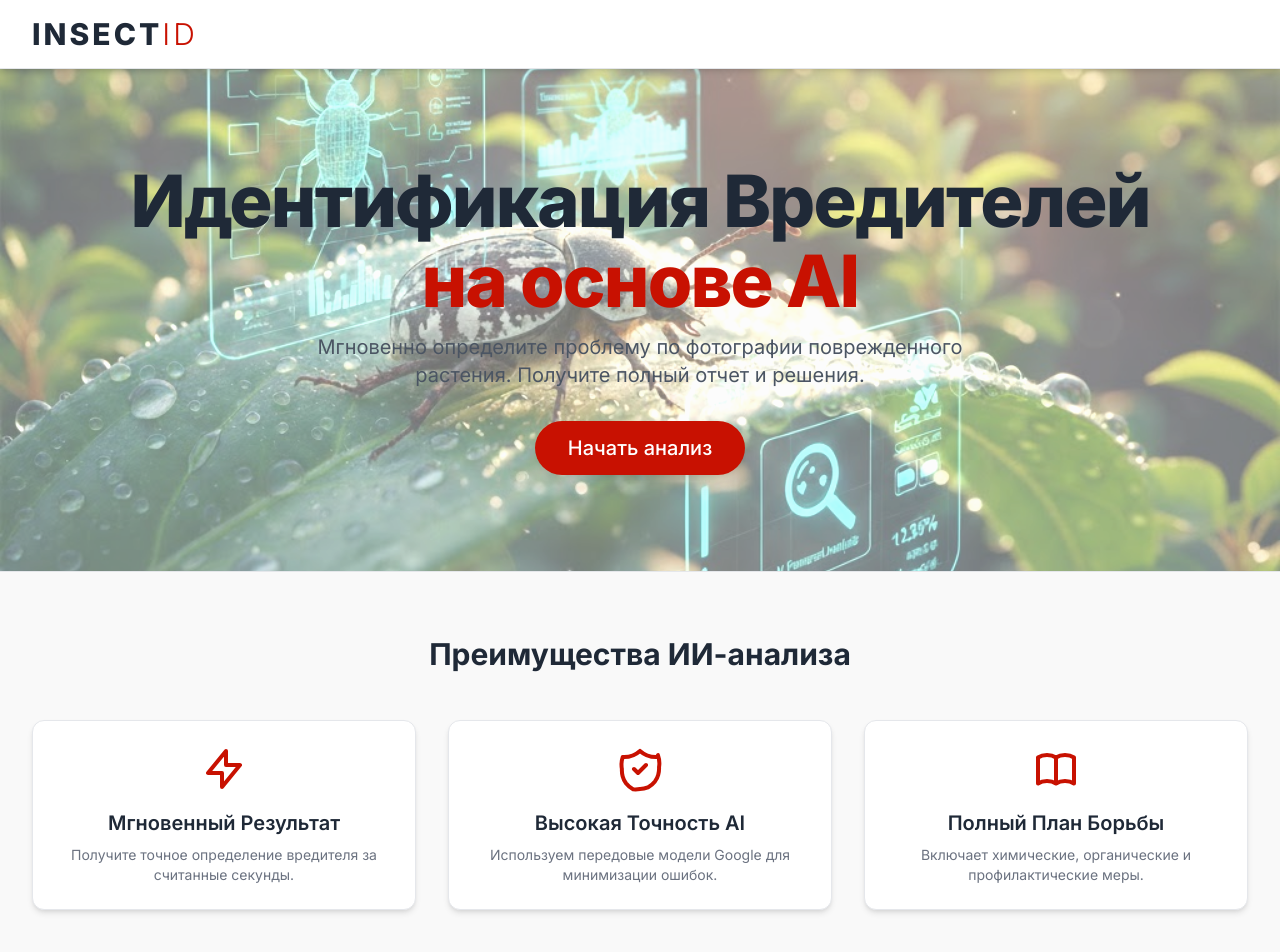
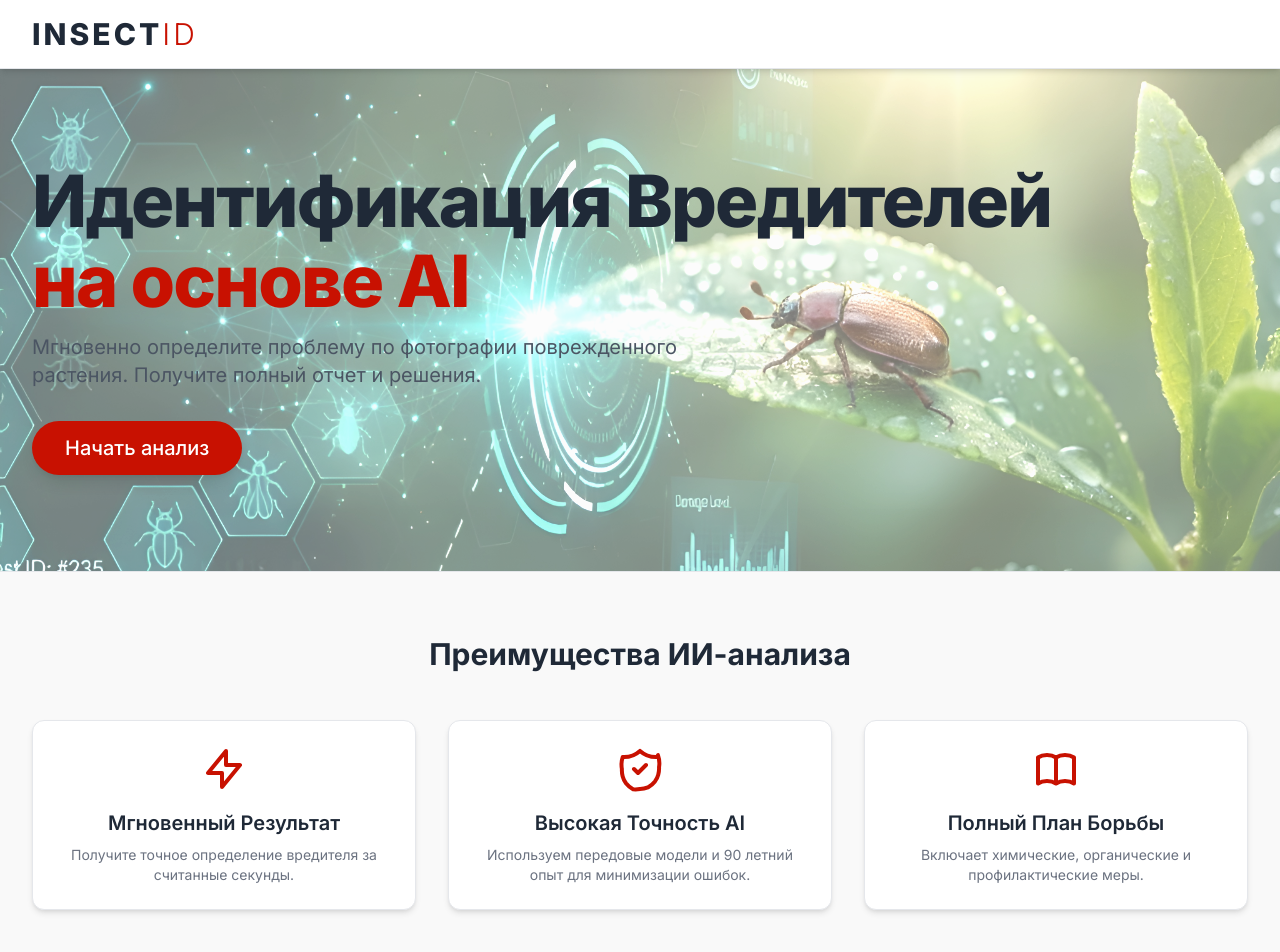
Before and after one commit to Tro6a/InsectID, a website: page index.html in a window 1280 px wide. Shown: the top 952 px of the page. Drawn offline with nearby package versions, Linux system fonts and the light colour scheme.

Commit message:
Update index.html

```diff
--- a/index.html
+++ b/index.html
@@ -99,16 +99,18 @@
         </div>
     </header>
 
-    <!-- Hero Section (Light, Image Background) -->
-    <section class="hero-section text-center text-dark">
+    <!-- Hero Section (Light, Image Background) - Текст теперь выровнен по ЛЕВОМУ КРАЮ -->
+    <section class="hero-section text-dark">
         <!-- Вставленное пользователем изображение -->
-        <img src="unnamed (1).jpg" alt="Вредитель на листе с голографическим интерфейсом" class="hero-bg-image">
-        <div class="hero-content max-w-7xl mx-auto px-4 sm:px-6 lg:px-8">
+        <img src="Banner.jpg" alt="Вредитель на листе с голографическим интерфейсом" class="hero-bg-image">
+
+        <!-- Контент теперь text-left и не центрируется по ширине -->
+        <div class="hero-content max-w-7xl mx-auto px-4 sm:px-6 lg:px-8 text-left">
             <h2 class="text-5xl tracking-tight font-extrabold sm:text-6xl md:text-7xl">
                 <span class="block text-gray-800">Идентификация Вредителей</span>
                 <span class="block text-primary mt-2">на основе AI</span>
             </h2>
-            <p class="mt-4 text-xl text-gray-600 max-w-2xl mx-auto">
+            <p class="mt-4 text-xl text-gray-600 max-w-2xl">
                 Мгновенно определите проблему по фотографии поврежденного растения. Получите полный отчет и решения.
             </p>
             <div class="mt-8">
@@ -144,7 +146,7 @@
                         </svg>
                     </div>
                     <h4 class="text-xl font-semibold mb-2 text-gray-800">Высокая Точность AI</h4>
-                    <p class="text-gray-500 text-sm">Используем передовые модели Google для минимизации ошибок.</p>
+                    <p class="text-gray-500 text-sm">Используем передовые модели и 90 летний опыт для минимизации ошибок.</p>
                 </div>
 
                 <!-- 3. Решения -->
@@ -260,7 +262,7 @@
     <!-- Подвал -->
     <footer class="bg-white border-t border-gray-200 text-gray-500 mt-12 py-6">
         <div class="max-w-7xl mx-auto px-4 text-center">
-            <p>&copy; 2024 InsectID. Powered by Google Gemini API.</p>
+            <p>&copy;© 2025 InsectID. Все права защищены. Powered by Trofim Dreganu.</p>
         </div>
     </footer>
 
```
